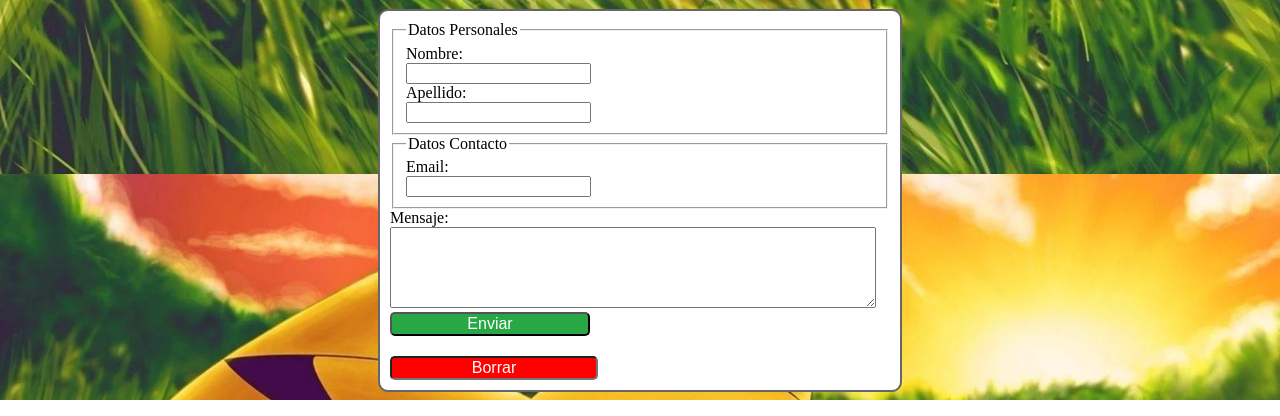
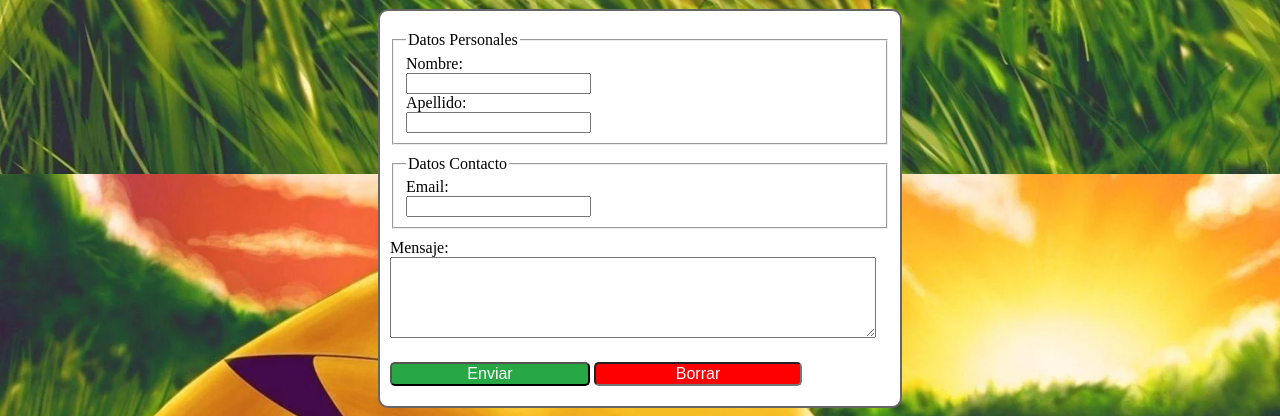
Before and after one commit to SamanthaMB/Repaso_LLMM_2T, a plain HTML site: page index.html in a window 1280 px wide. Shown: the part 626-1042 px from the top of the page. Drawn offline with Linux system fonts and the light colour scheme.

Commit message:
Modificado index y style

```diff
--- a/css/style.css
+++ b/css/style.css
@@ -93,10 +93,18 @@ h2{
     font-size: 30px;
     font-family: var(--fuente-principal);
     text-align: center;
+    background-color: aquamarine;
 
 }
 
-input,label{
+.f{
+    margin:auto;
+    margin-top: 10px;
+    margin-bottom: 10px;
+    padding: auto;
+}
+
+label{
     display: block;
 }
 
--- a/index.html
+++ b/index.html
@@ -40,24 +40,28 @@
     <div class="formulario">
         <h2>Formulario de Inscripción</h2>
         <form action="#" method="POST">
+            <div class="f">
                 <fieldset>
                     <legend>Datos Personales</legend>
                     <label for="nombre">Nombre:</label>
                     <input type="text" id="nombre" name="nombre" required>
-
                     <label for="apellido">Apellido:</label>
                     <input type="text" id="apellido" name="apellido" required>
                 </fieldset>
+            </div>
+            <div class="f">
                 <fieldset>
                     <legend>Datos Contacto</legend>
                     <label for="email">Email:</label>
                     <input type="email" id="email" name="email" required>
                 </fieldset>
+            </div>
+            <div class="f">
                 <label for="mensaje">Mensaje:</label>
                 <textarea id="mensaje" name="mensaje" rows="5" required></textarea>
-
                 <input id="Enviar" type="submit" value="Enviar">
                 <input id="Borrar" type="resert" value="Borrar">
+            </div>
         </form>
 
 
```
Lines whose indentation alone changed are shown as unchanged.
